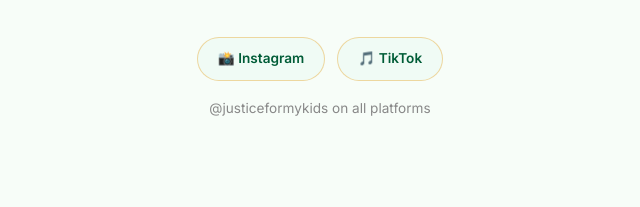
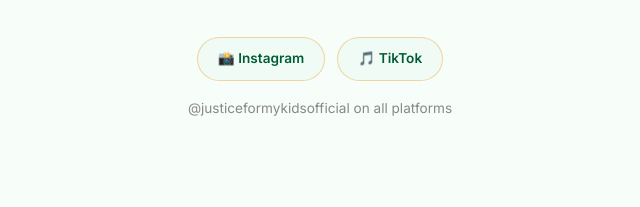
Before and after one commit to BendReality/justiceformykids, a plain HTML site: page index.html in a window 1280 px wide. Shown: the part 7322-7529 px from the top of the page, 320-960 px from the left. Drawn offline with nearby package versions, Linux system fonts and the light colour scheme.

Commit message:
social media change

```diff
--- a/index.html
+++ b/index.html
@@ -633,7 +633,7 @@
       🎵 TikTok
     </a>
   </div>
-  <p style="font-size:0.85rem; color:#888; margin-top:8px;">@justiceformykids on all platforms</p>
+  <p style="font-size:0.85rem; color:#888; margin-top:8px;">@justiceformykidsofficial on all platforms</p>
 </section>
 
 <!-- FINAL CTA -->
```
